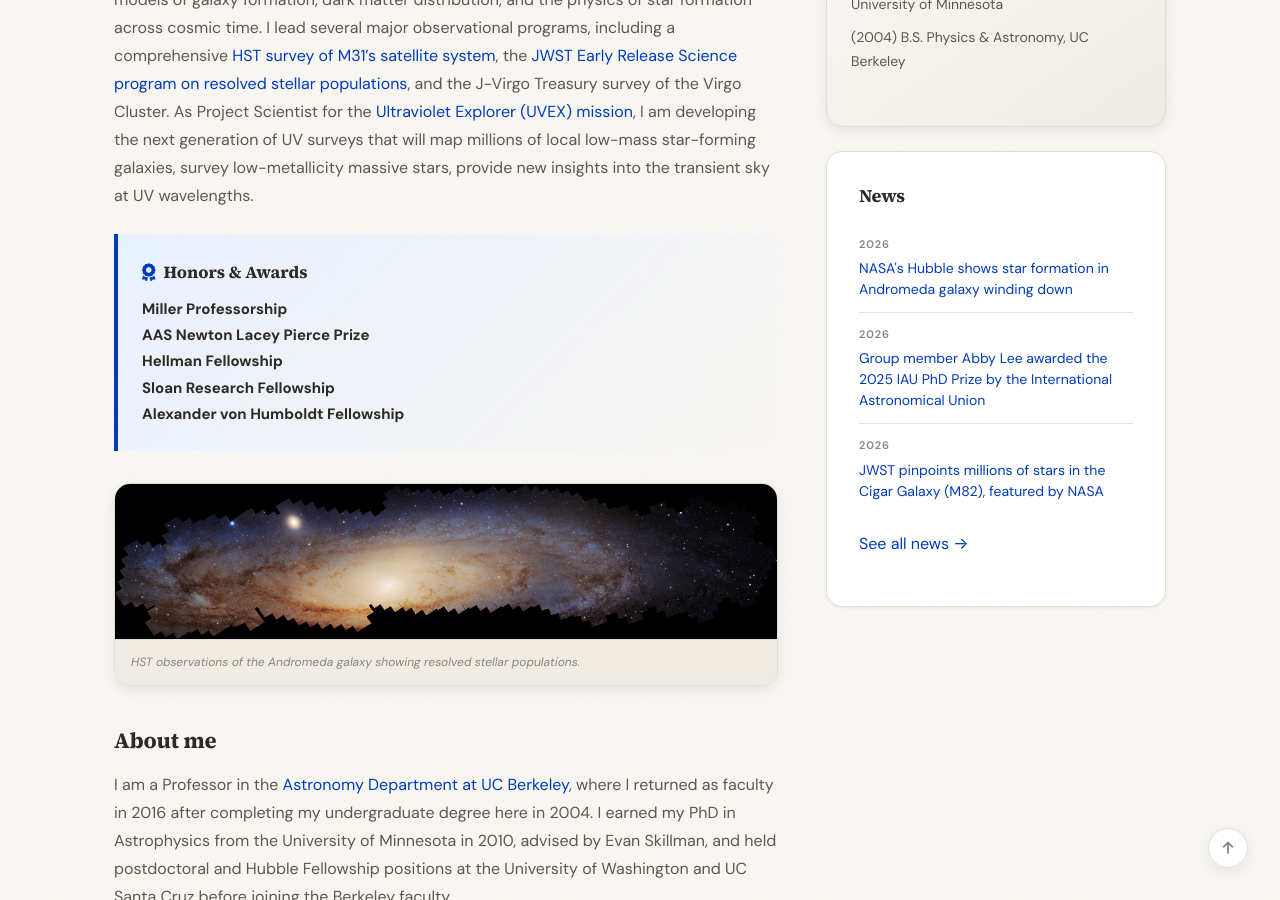
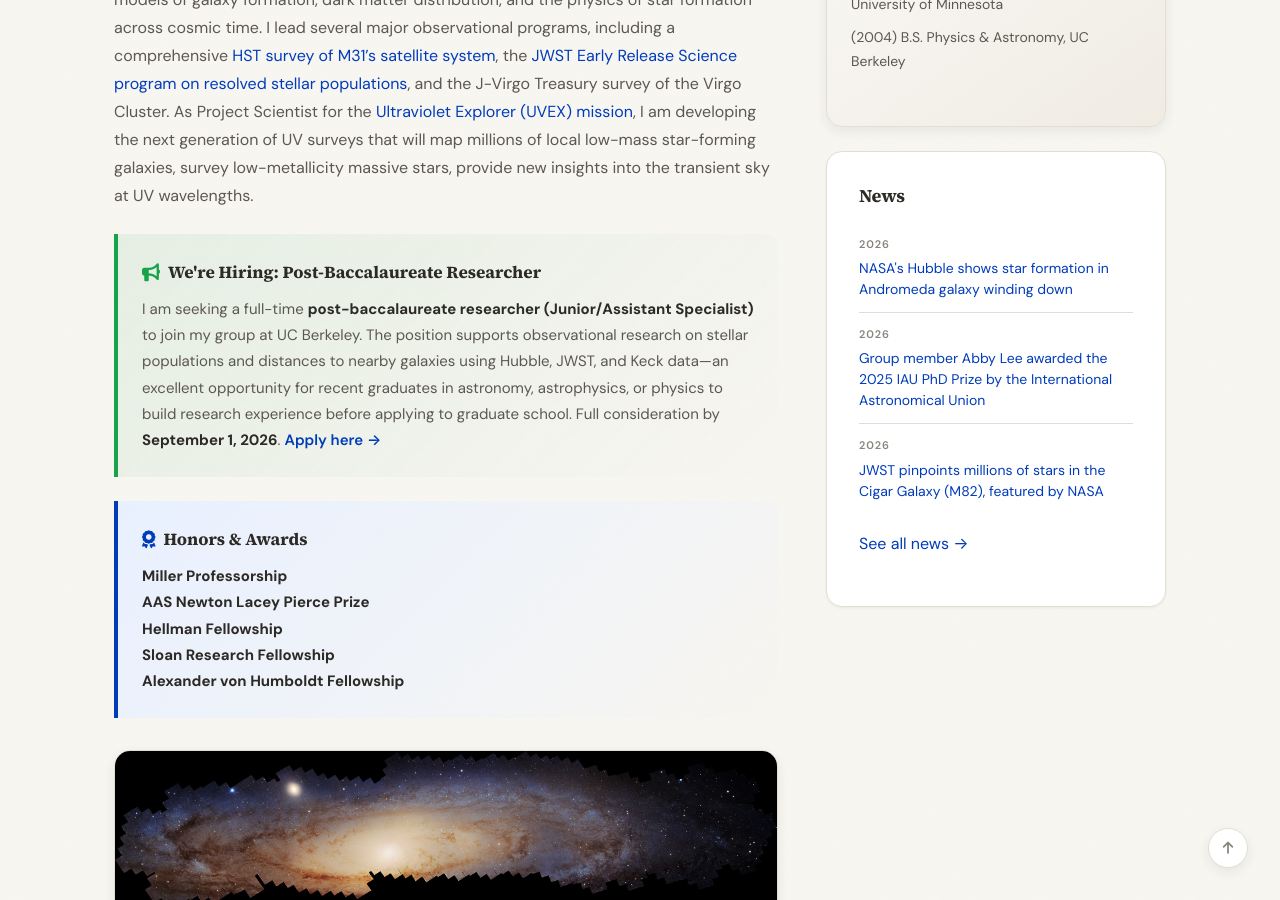
Before and after one commit to dweisz/dweisz.github.io, a Jekyll site: the page built from _pages/home.md, in a window 1280 px wide and 900 px high, scrolled down 494 px. Built offline with Jekyll 4.4.1, drawn with Linux system fonts in a browser that asks for light colours; a style sheet for code colours, icons or effects is not loaded.

Commit message:
Update home.md

```diff
--- a/_pages/home.md
+++ b/_pages/home.md
@@ -18,6 +18,13 @@ permalink: /
 </div>
 
 My research focuses on understanding how galaxies form by studying the resolved stellar populations of nearby galaxies. Using observations from facilities like the Hubble Space Telescope and the James Webb Space Telescope, I investigate the formation histories, chemical abundance patterns of galaxies in and around the Local Group to constrain models of galaxy formation, dark matter distribution, and the physics of star formation across cosmic time. I lead several major observational programs, including a comprehensive <a href="https://archive.stsci.edu/hlsp/m31-satellites">HST survey of M31's satellite system</a>, the <a href="https://ers-stars.github.io/">JWST Early Release Science program on resolved stellar populations</a>, and the J-Virgo Treasury survey of the Virgo Cluster. As Project Scientist for the <a href="https://www.ipac.caltech.edu/project/uvex">Ultraviolet Explorer (UVEX) mission</a>, I am developing the next generation of UV surveys that will map millions of local low-mass star-forming galaxies, survey low-metallicity massive stars, provide new insights into the transient sky at UV wavelengths.
+
+<div class="callout callout-success" markdown="0">
+<div class="callout-title"><i class="fa-solid fa-bullhorn callout-icon"></i> We're Hiring: Post-Baccalaureate Researcher</div>
+<p>
+I am seeking a full-time <strong>post-baccalaureate researcher (Junior/Assistant Specialist)</strong> to join my group at UC Berkeley. The position supports observational research on stellar populations and distances to nearby galaxies using Hubble, JWST, and Keck data—an excellent opportunity for recent graduates in astronomy, astrophysics, or physics to build research experience before applying to graduate school. Full consideration by <strong>September 1, 2026</strong>. <a href="https://aprecruit.berkeley.edu/JPF05491">Apply here &rarr;</a>
+</p>
+</div>
 
 
 <div class="callout callout-info" markdown="0">
```
